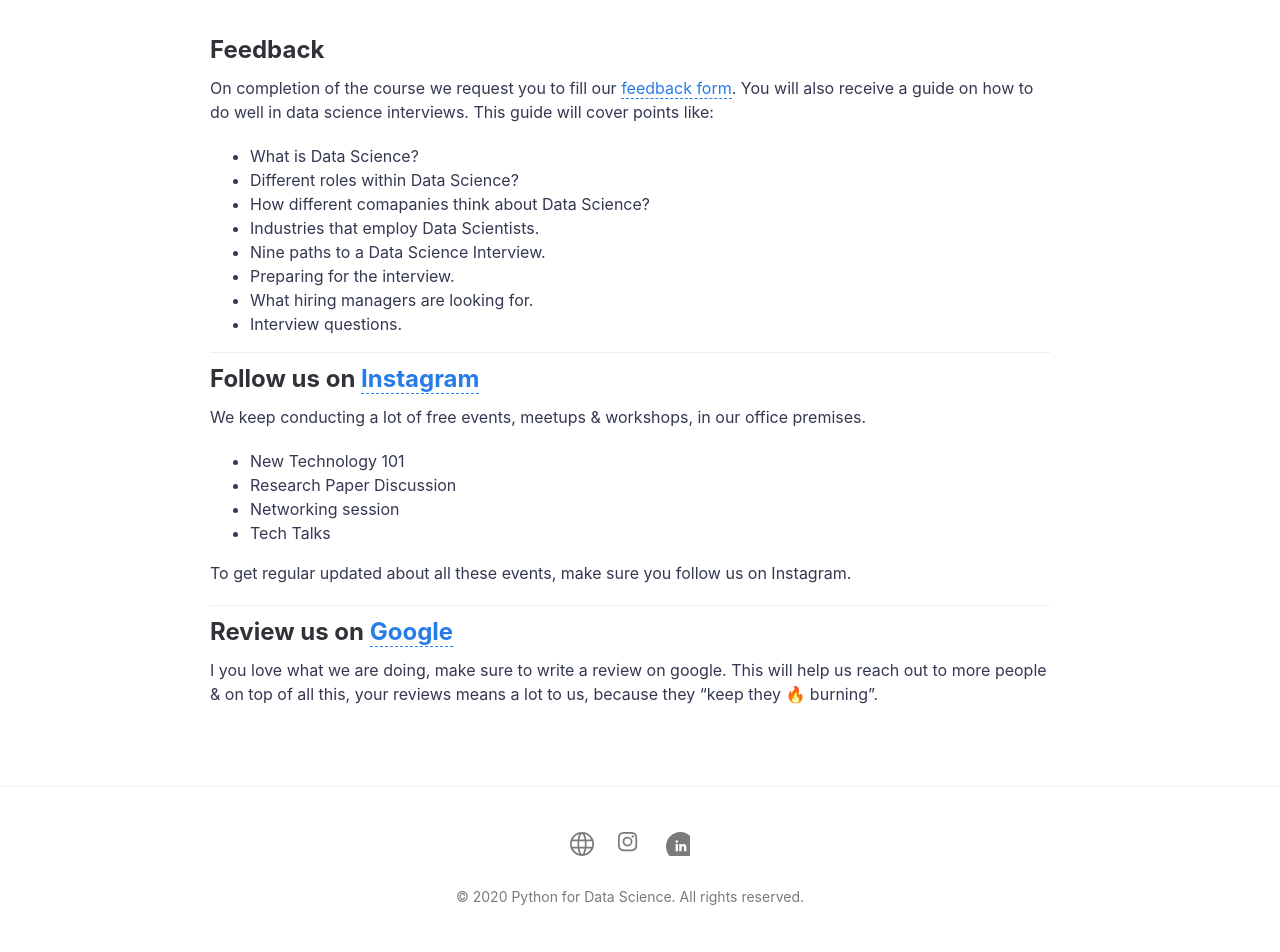
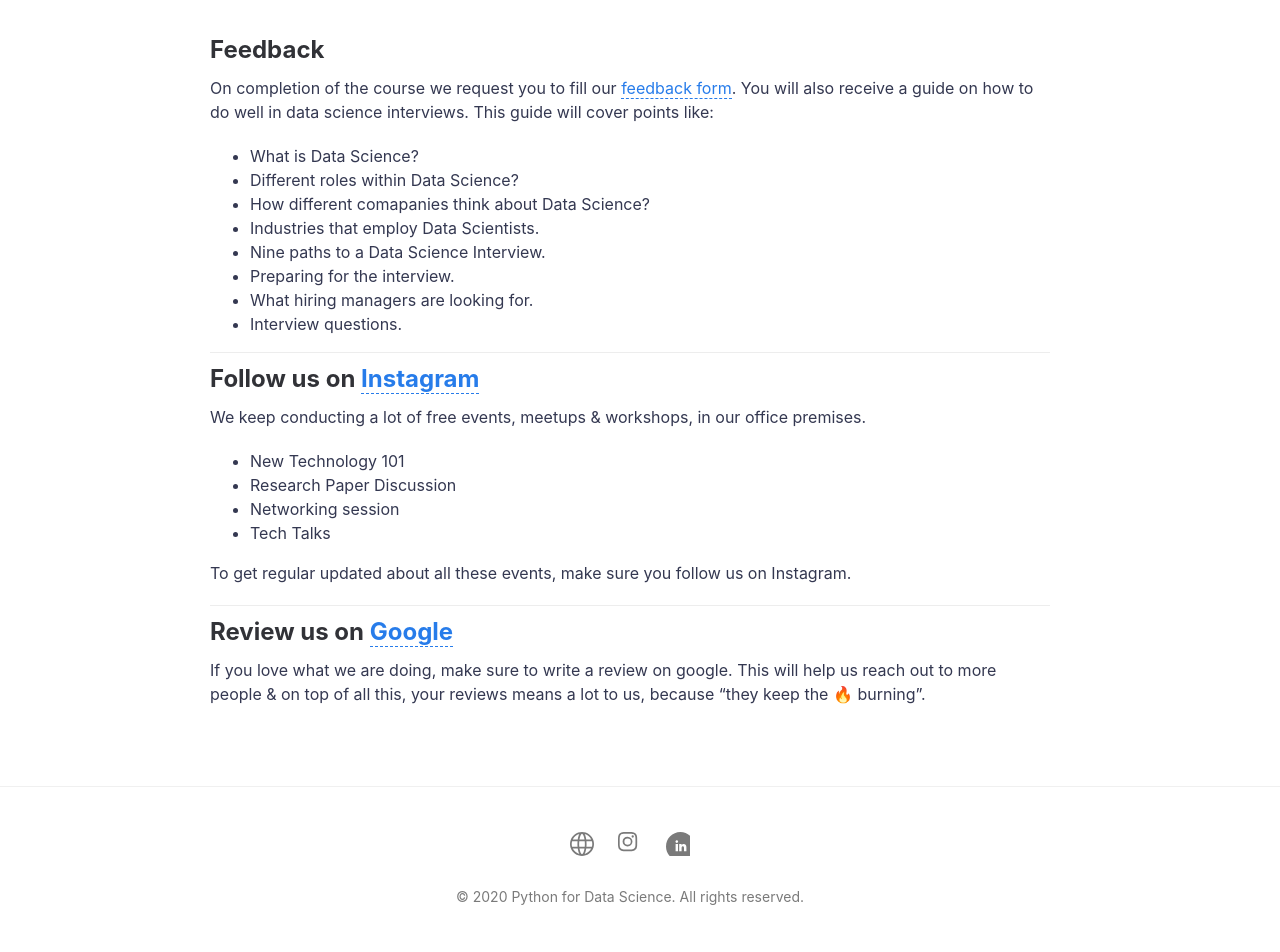
Before and after one commit to Ankur-singh/mitwpu, a Jekyll site: the page built from roadmap.md, in a window 1280 px wide. Shown: the part 513-1465 px from the top of the page. Built offline with Jekyll 4.4.1, drawn with Linux system fonts in a browser that asks for light colours.

Commit message:
Update roadmap.md

```diff
--- a/roadmap.md
+++ b/roadmap.md
@@ -45,7 +45,7 @@ To get regular updated about all these events, make sure you follow us on Instag
 
 ## Review us on [Google](https://www.google.com/search?q=ai+adventures&oq=ai+adventures&aqs=chrome..69i57j69i60l5j69i65l2.2637j0j9&sourceid=chrome&ie=UTF-8#lrd=0x3bc2c1c306f6c64b:0xb91b6926e45c787f,3,,,)
 
-I you love what we are doing, make sure to write a review on google. This will help us reach out to more people & on top of all this, your reviews means a lot to us, because they "keep they 🔥 burning".
+If you love what we are doing, make sure to write a review on google. This will help us reach out to more people & on top of all this, your reviews means a lot to us, because "they keep the 🔥 burning".
 
 <!-- 1. Your certificate
 <img src='{{ site.baseurl }}/assets/img/Roadmap/certificate.png' style='display: block; margin-left: auto; margin-right: auto; width: 85%; height: 85%;'> -->
```
